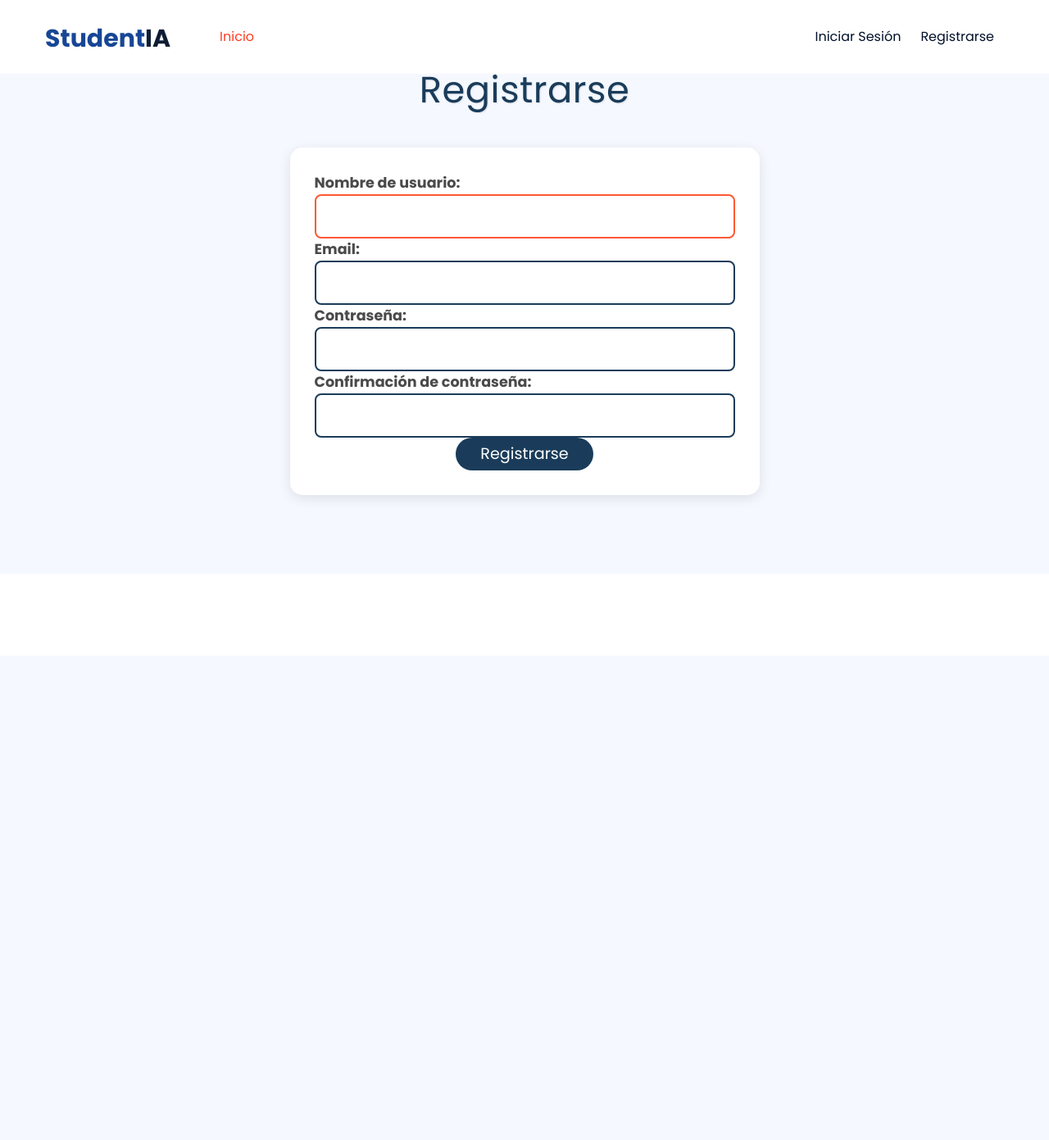
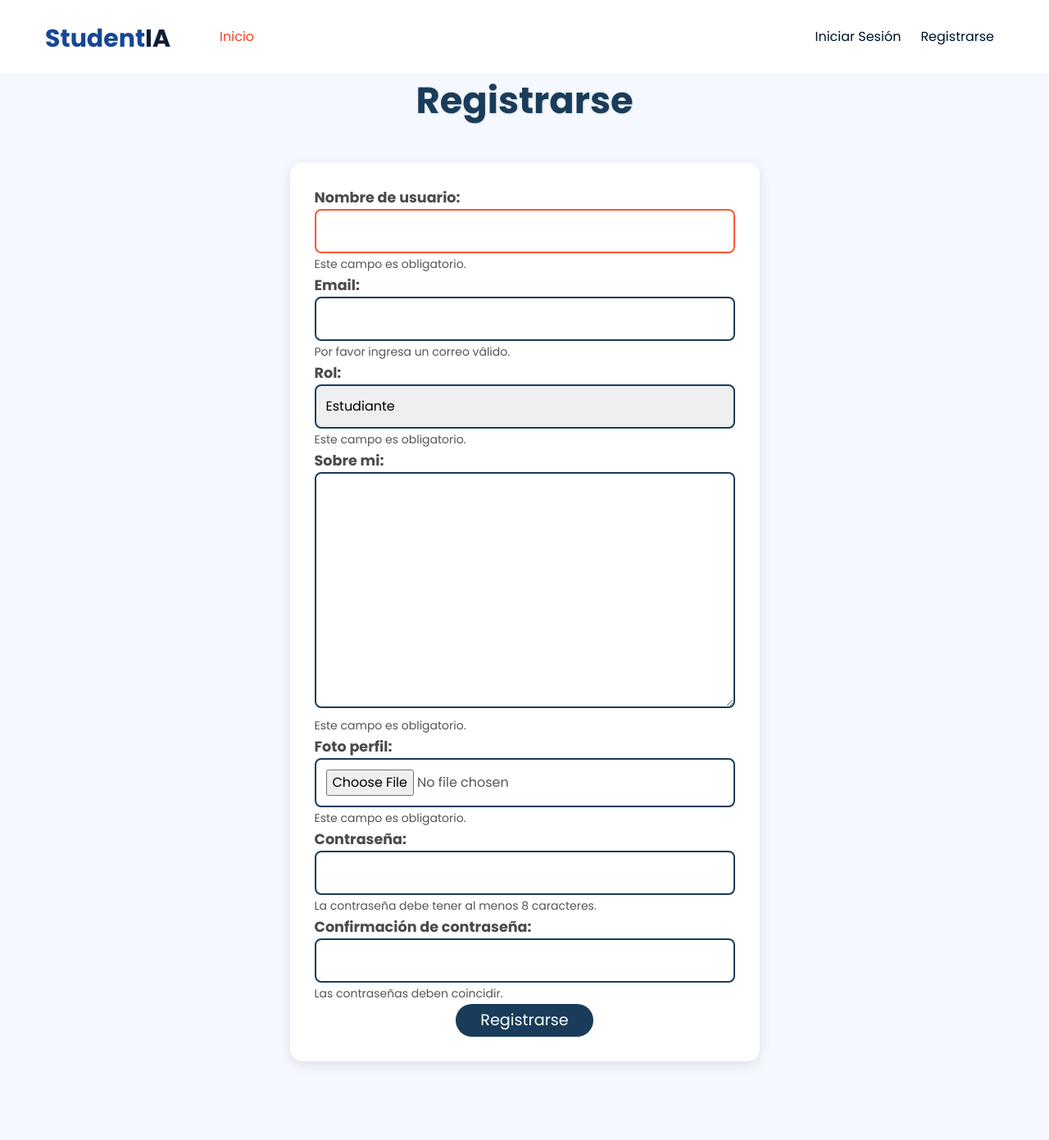
Before and after one commit to AlejandraMiLara/Studentia_TEDS, a Django app: page /signup/ in a window 1280 px wide. Shown: the whole page at 82% size. Before the commit the page ends 608 px from the top, so only its background shows below. Run offline with Django 5.2, Linux system fonts and the light colour scheme; some libraries are stand-ins or nearby versions.

Commit message:
Update Fix: Ticket #4

```diff
--- a/studentiaTEDS/general/templates/registrar_usuario.html
+++ b/studentiaTEDS/general/templates/registrar_usuario.html
@@ -1,25 +1,24 @@
 {% extends 'base.html' %}
 {% load static %}
-
 {% block styles %}
      <link href="//fonts.googleapis.com/css2?family=Poppins:ital,wght@0,300;0,400;0,700;1,400;1,600&display=swap" rel="stylesheet">
      <link rel="stylesheet" href="{% static 'css/main.css' %}">
      <style>
          .custom-section {
-            background: #FFFFFF;
+             background: #FFFFFF; /* Fondo blanco como en la imagen */
              border-radius: 15px;
              padding: 30px;
              box-shadow: 0 4px 15px rgba(0, 0, 0, 0.1);
          }
          .custom-title {
-            color: #1A3C5A !important;
+             color: #1A3C5A !important; /* Azul oscuro de la imagen */
              font-size: 2.8rem !important;
              text-shadow: 1px 1px 2px rgba(0, 0, 0, 0.1);
          }
          .custom-form p input,
          .custom-form p select,
          .custom-form p textarea {
-            border: 2px solid #1A3C5A !important;
+             border: 2px solid #1A3C5A !important; /* Borde azul oscuro de la imagen */
              border-radius: 8px !important;
              padding: 12px !important;
              width: 100% !important;
@@ -28,16 +27,16 @@
          .custom-form p input:focus,
          .custom-form p select:focus,
          .custom-form p textarea:focus {
-            border-color: #FF5733 !important;
+             border-color: #FF5733 !important; /* Naranja al hacer foco, como el hover de la imagen */
              outline: none !important;
          }
          .custom-form p label {
-            color: #4A4A4A !important;
+             color: #4A4A4A !important; /* Gris oscuro para etiquetas, como el texto secundario de la imagen */
              font-weight: 600 !important;
              font-size: 1.1rem !important;
          }
          .custom-button {
-            background-color: #1A3C5A !important;
+             background-color: #1A3C5A !important; /* Botón azul oscuro de la imagen */
              border: none !important;
              padding: 12px 30px !important;
              font-size: 1.2rem !important;
@@ -45,13 +44,7 @@
              transition: background-color 0.3s ease !important;
          }
          .custom-button:hover {
-            background-color: #FF5733 !important;
-        }
-        .error-message {
-            color: red;
-            display: none;
-            font-size: 0.9rem;
-            margin-top: 5px;
+             background-color: #FF5733 !important; /* Naranja al pasar el mouse, como en la imagen */
          }
      </style>
  {% endblock %}
@@ -60,7 +53,7 @@
 <section class="w3l-contact-section py-5" style="background-color: #F5F8FF;">
     <div class="container py-md-5 py-4">
         <div class="title-main text-center mx-auto mb-5">
-            <h3 class="title-subhny custom-title">Registrarse</h3>
+            <h3 class="custom-title">Registrarse</h3>
         </div>
         <div class="row justify-content-center">
             <div class="col-lg-6 col-md-8">
@@ -74,29 +67,51 @@
                             {% endfor %}
                         </div>
                     {% endif %}
-
                     <form method="POST" class="contact-form custom-form" enctype="multipart/form-data">
                         {% csrf_token %}
+
                         <p>
                             {{ form.username.label_tag }}
                             {{ form.username }}
                             <small class="error-message">Este campo es obligatorio.</small>
                         </p>
+
                         <p>
                             {{ form.email.label_tag }}
                             {{ form.email }}
                             <small class="error-message">Por favor ingresa un correo válido.</small>
                         </p>
+
+                        <p>
+                            {{ form.rol.label_tag }}
+                            {{ form.rol }}
+                            <small class="error-message">Este campo es obligatorio.</small>
+                        </p>
+
+                        <p>
+                            {{ form.sobre_mi.label_tag }}
+                            {{ form.sobre_mi }}
+                            <small class="error-message">Este campo es obligatorio.</small>
+                        </p>
+
+                        <p>
+                            {{ form.foto_perfil.label_tag }}
+                            {{ form.foto_perfil }}
+                            <small class="error-message">Este campo es obligatorio.</small>
+                        </p>
+
                         <p>
                             {{ form.password1.label_tag }}
                             {{ form.password1 }}
                             <small class="error-message">La contraseña debe tener al menos 8 caracteres.</small>
                         </p>
+
                         <p>
                             {{ form.password2.label_tag }}
                             {{ form.password2 }}
                             <small class="error-message">Las contraseñas deben coincidir.</small>
                         </p>
+
                         <div class="text-center">
                             <button type="submit" class="btn btn-style btn-primary custom-button">Registrarse</button>
                         </div>
```
Lines whose indentation alone changed are shown as unchanged.
